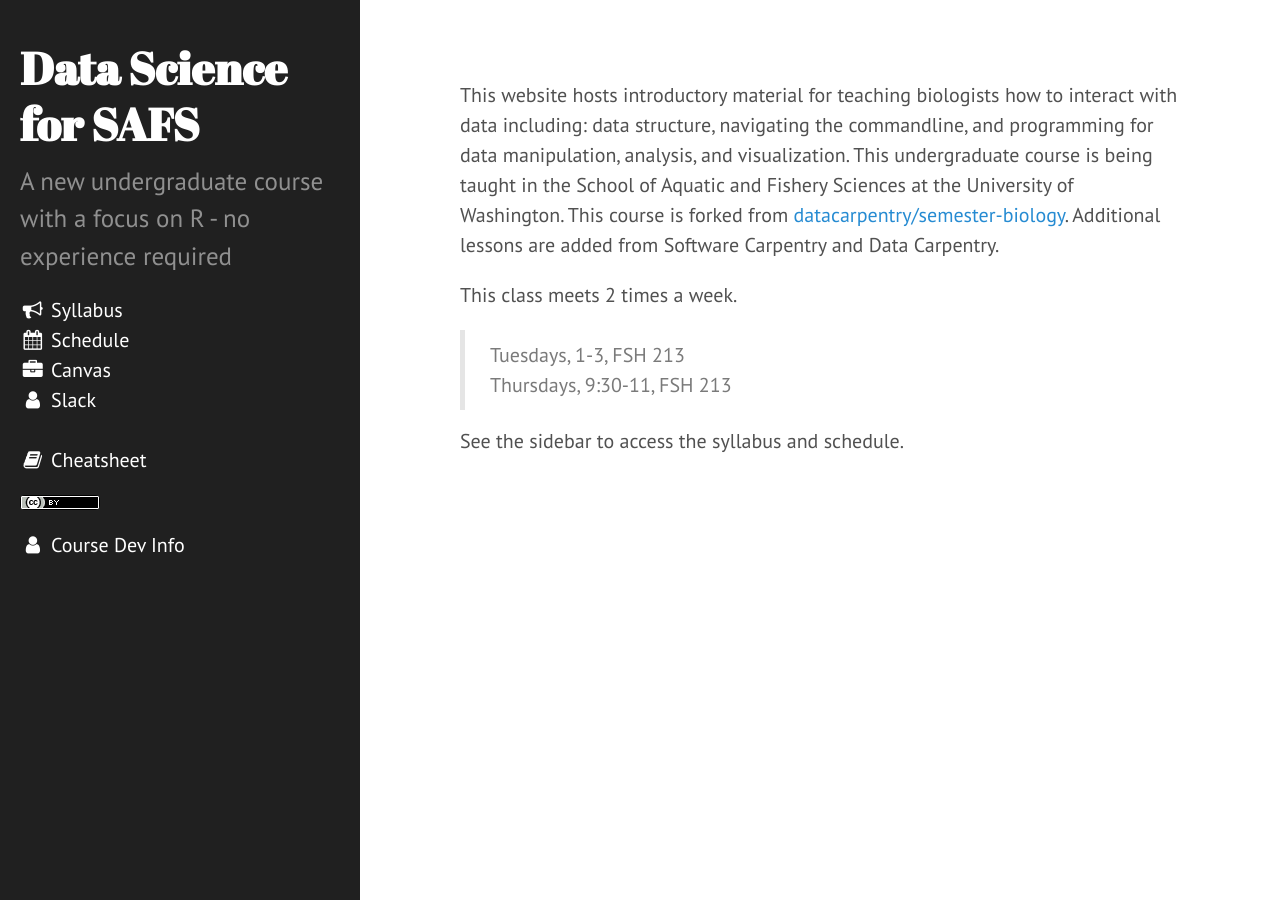
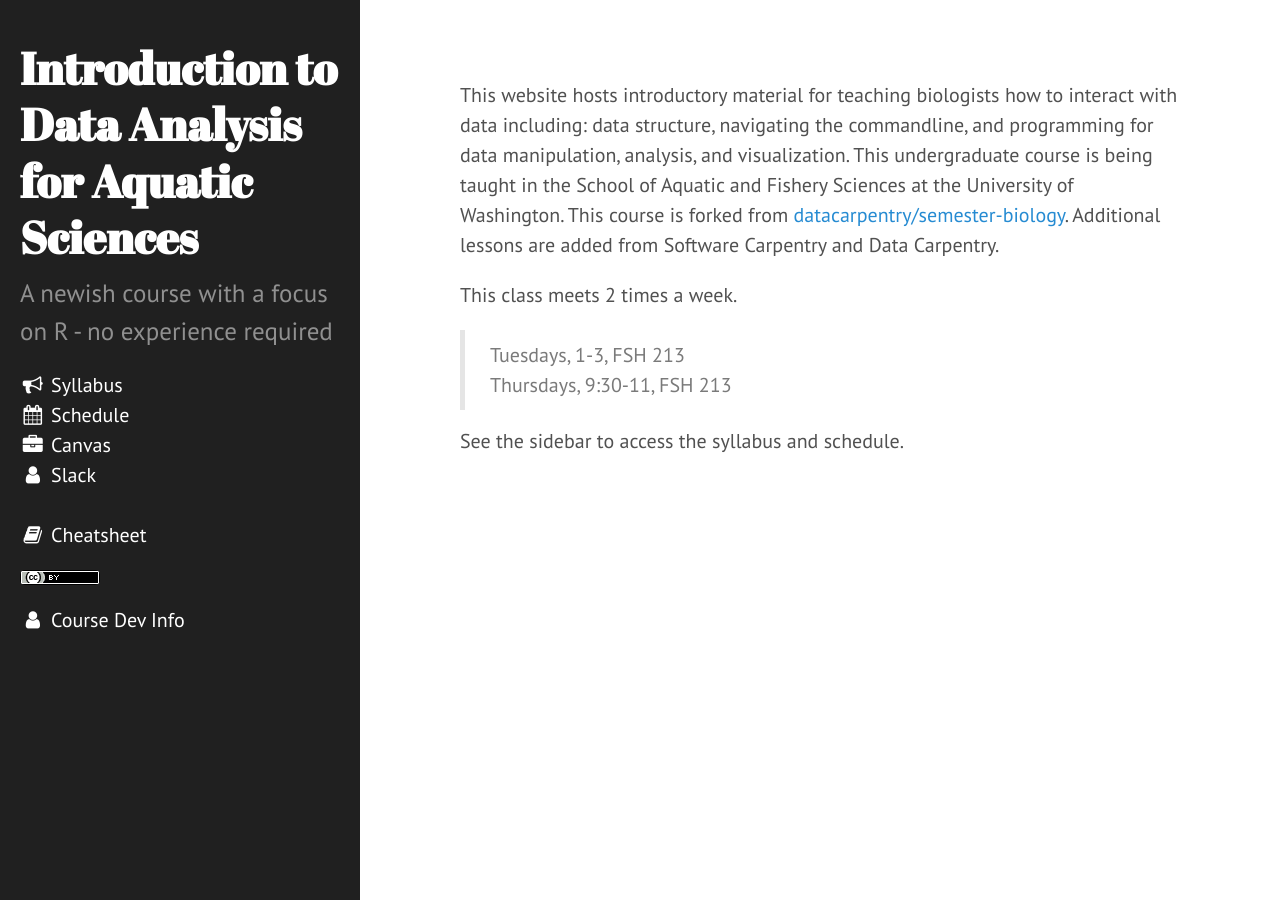
Before and after one commit to sr320/course-fish497-2019, a Jekyll site: the page built from index.md, in a window 1280 px wide. Built offline with Jekyll 4.4.1, drawn with Linux system fonts in a browser that asks for light colours; nearby versions of some CDN libraries.

Commit message:
Update _config.yml

```diff
--- a/_config.yml
+++ b/_config.yml
@@ -9,10 +9,10 @@ kramdown:
 permalink:        pretty
 
 # Setup
-title:            Data Science for SAFS
-description:      'A new undergraduate course with a focus on R - no experience required'
-url:              https://sr320.github.io/course-fish497-2018
-baseurl:          /course-fish497-2018
+title:            Introduction to Data Analysis for Aquatic Sciences
+description:      'A newish course with a focus on R - no experience required'
+url:              https://sr320.github.io/course-fish497-2019
+baseurl:          /course-fish497-2019
 email:            roberts.sbr@gmail.com
 feedbackurl:
 author:
@@ -20,5 +20,5 @@ author:
   url:            https://twitter.com/sr320
 
 github:
-  repo:           https://github.com/sr320/course-fish497-2018
+  repo:           https://github.com/sr320/course-fish497-2019
   #               Be sure the 'Issues' feature is activated in 'Settings'
```
